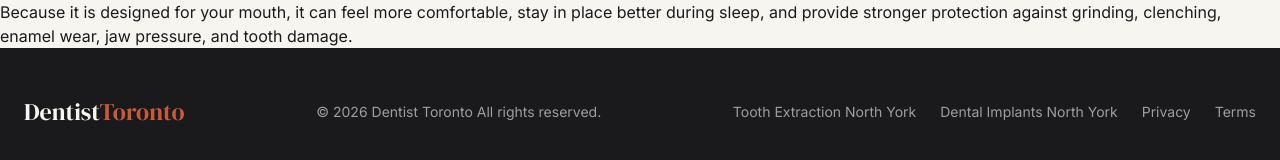
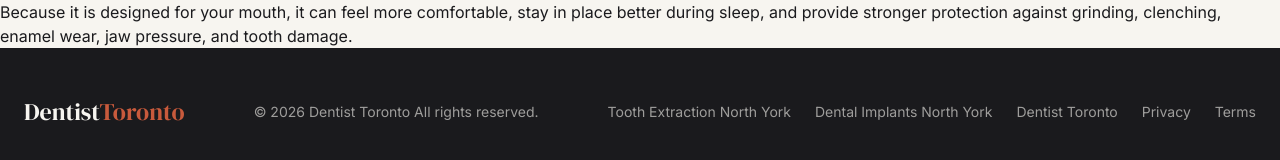
Before and after one commit to janeclair/dentist-toronto, a plain HTML site: page index.html in a window 1280 px wide. Shown: the part 8300-8460 px from the top of the page. Drawn offline with nearby package versions, Linux system fonts and the light colour scheme.

Commit message:
Update index.html

```diff
--- a/index.html
+++ b/index.html
@@ -282,6 +282,8 @@ A custom night guard is usually made from an impression or digital scan of your
     <div class="flex flex-wrap justify-center gap-6 text-sm">
       <a href="https://janeclairdental.com/oral-surgery/tooth-extractions-north-york/" class="hover:text-terracotta">Tooth Extraction North York</a>
       <a href="https://janeclairdental.com/prosthodontics/dental-implants-north-york/" class="hover:text-terracotta">Dental Implants North York</a>
+      <a href="https://janeclairdental.com/" class="hover:text-terracotta">Dentist Toronto</a>
+
       <a href="#" class="hover:text-terracotta">Privacy</a>
       <a href="#" class="hover:text-terracotta">Terms</a>
     </div>
```
